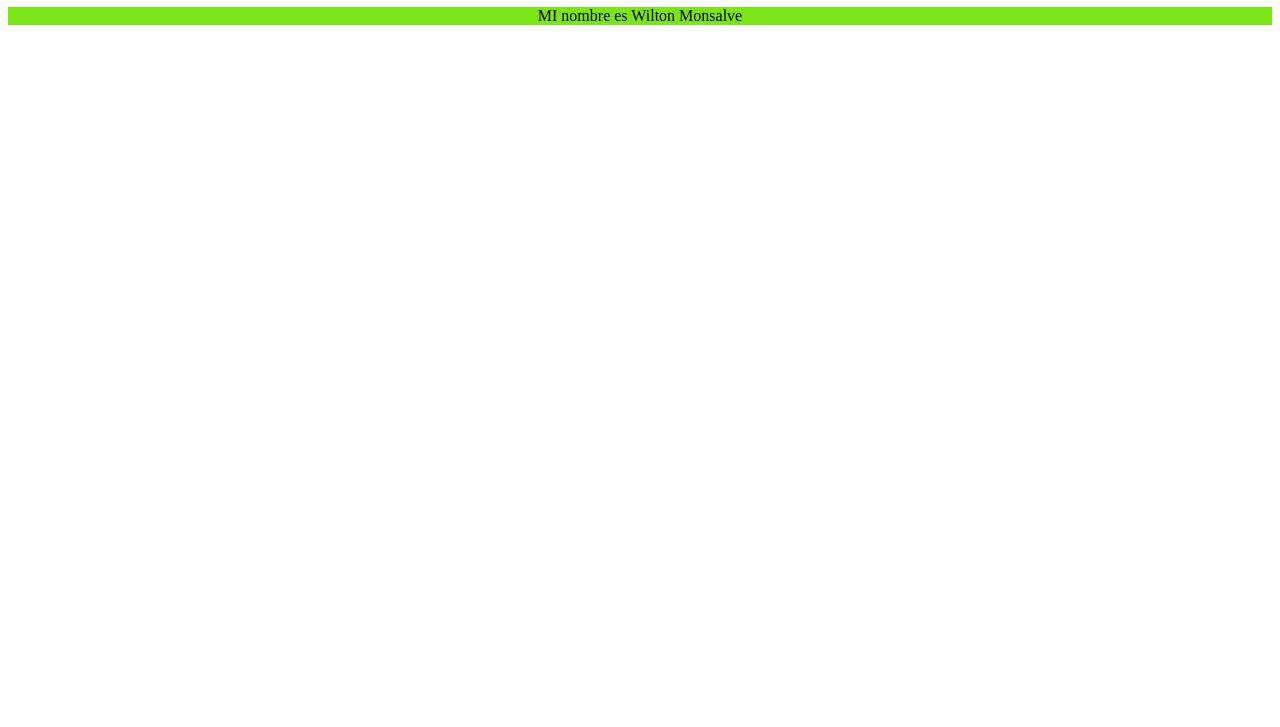
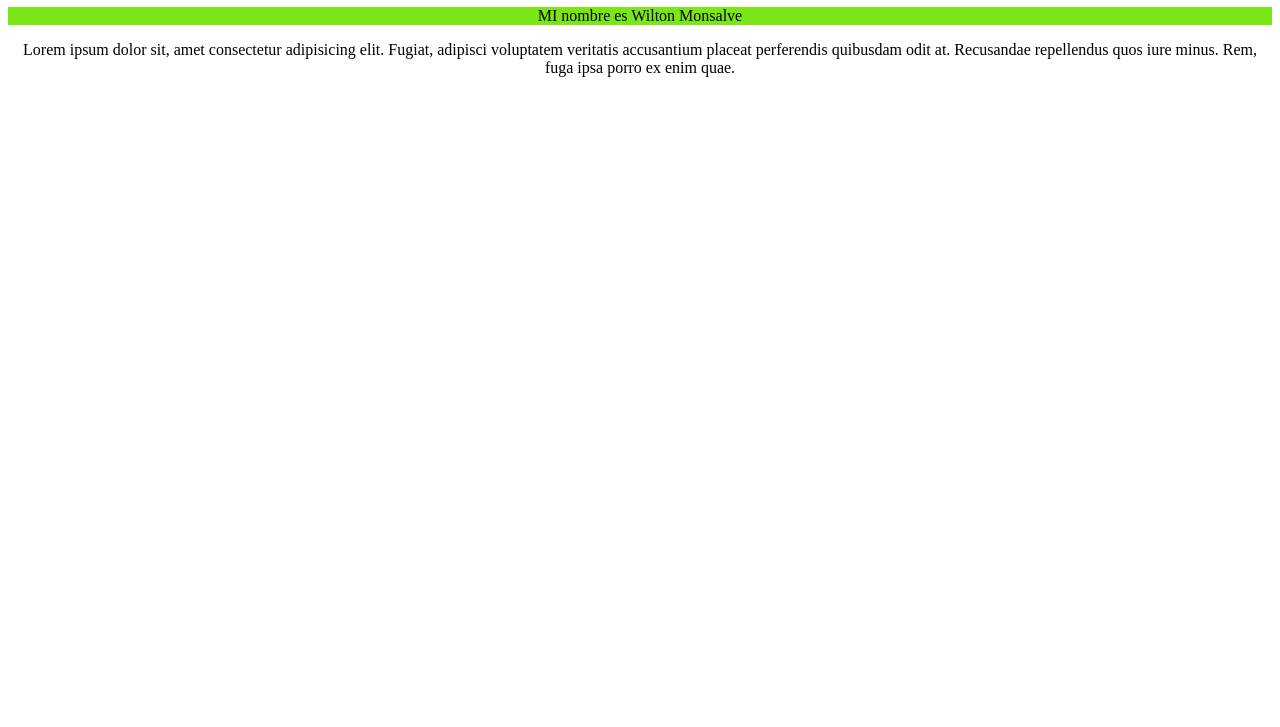
Before and after one commit to WillMonsalve/wilton, a plain HTML site: page index.html/index.html in a window 1280 px wide. Shown: the part 73-800 px from the top of the page. Drawn offline with Linux system fonts and the light colour scheme.

Commit message:
se agrego un articulo

```diff
--- a/index.html/index.html
+++ b/index.html/index.html
@@ -1,5 +1,6 @@
 <!DOCTYPE html>
 <html lang="en">
+
 <head>
     <meta charset="UTF-8">
     <meta name="viewport" content="width=device-width, initial-scale=1.0">
@@ -7,10 +8,17 @@
     <link rel="stylesheet" href="estilos.css">
     <title>Presentacion</title>
 </head>
+
 <body class="center">
     <h1>Mi Presentacion</h1>
     <section>
         <p class="class">MI nombre es Wilton Monsalve</p>
+        <article>
+            Lorem ipsum dolor sit, amet consectetur adipisicing elit. Fugiat, adipisci voluptatem veritatis accusantium
+            placeat perferendis quibusdam odit at. Recusandae repellendus quos iure minus. Rem, fuga ipsa porro ex enim
+            quae.
+        </article>
     </section>
 </body>
+
 </html>
```
